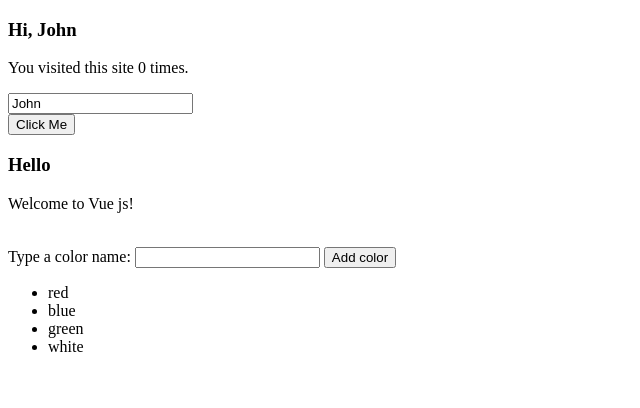
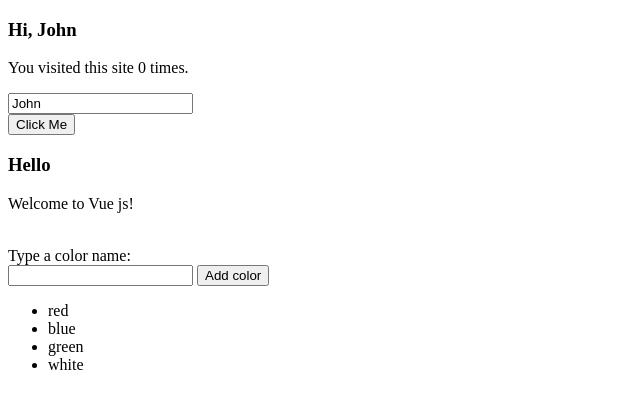
Before and after one commit to nahidcom/Learning-Vue, a plain HTML site: page index.html in a window 1280 px wide. Shown: the whole page, without its empty margins (0-640 px from the left). Drawn offline with Linux system fonts and the light colour scheme.

Commit message:
Update index.html

```diff
--- a/index.html
+++ b/index.html
@@ -35,7 +35,7 @@
   <blog></blog>
   <br>
   <div>
-    <label for="newColor">Type a color name:</label>
+    <label for="newColor">Type a color name:</label><br>
     <input type="text" v-model="newColor" name="newColor"/>
     <button v-on:click="addColor">Add color</button>
     <ul>
```
